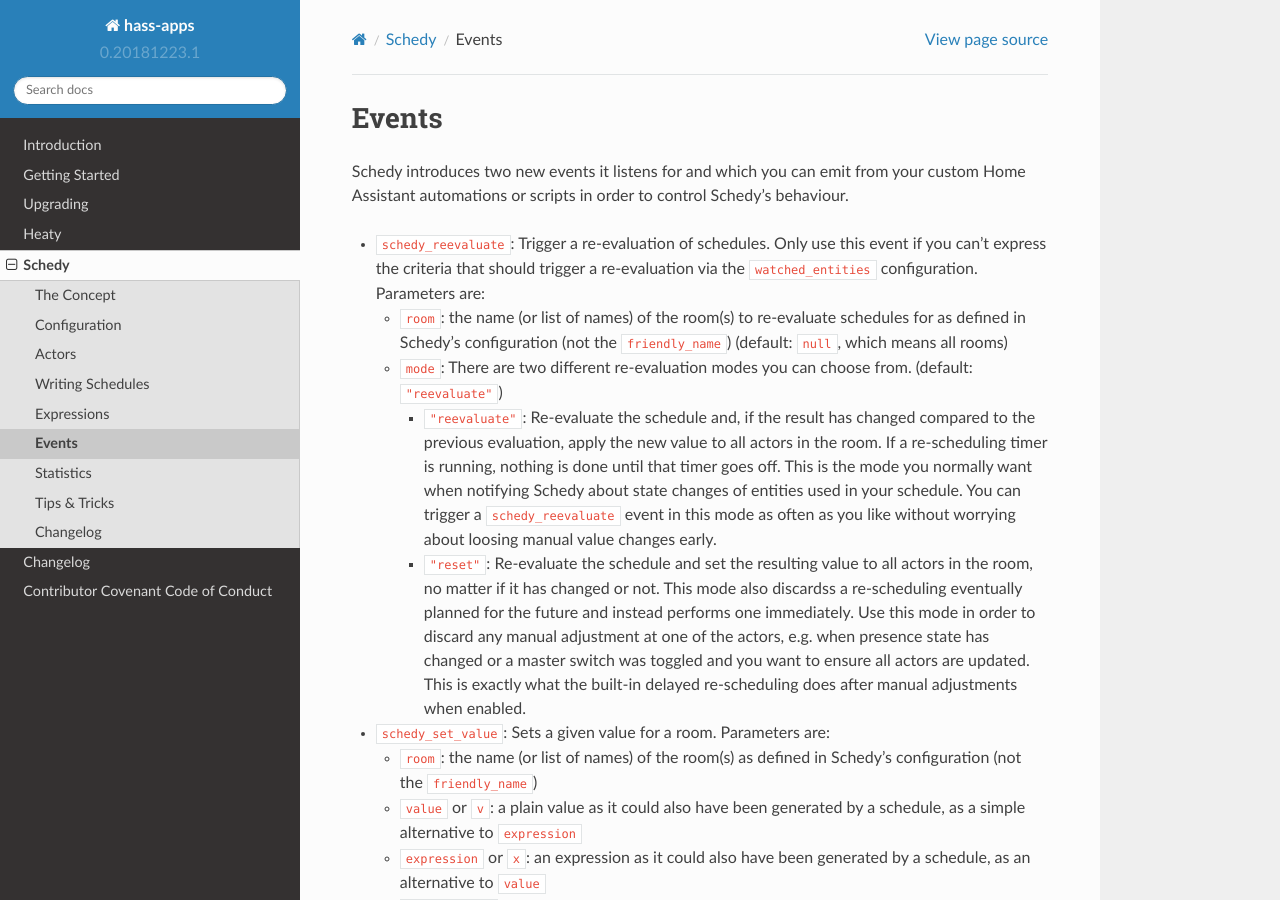
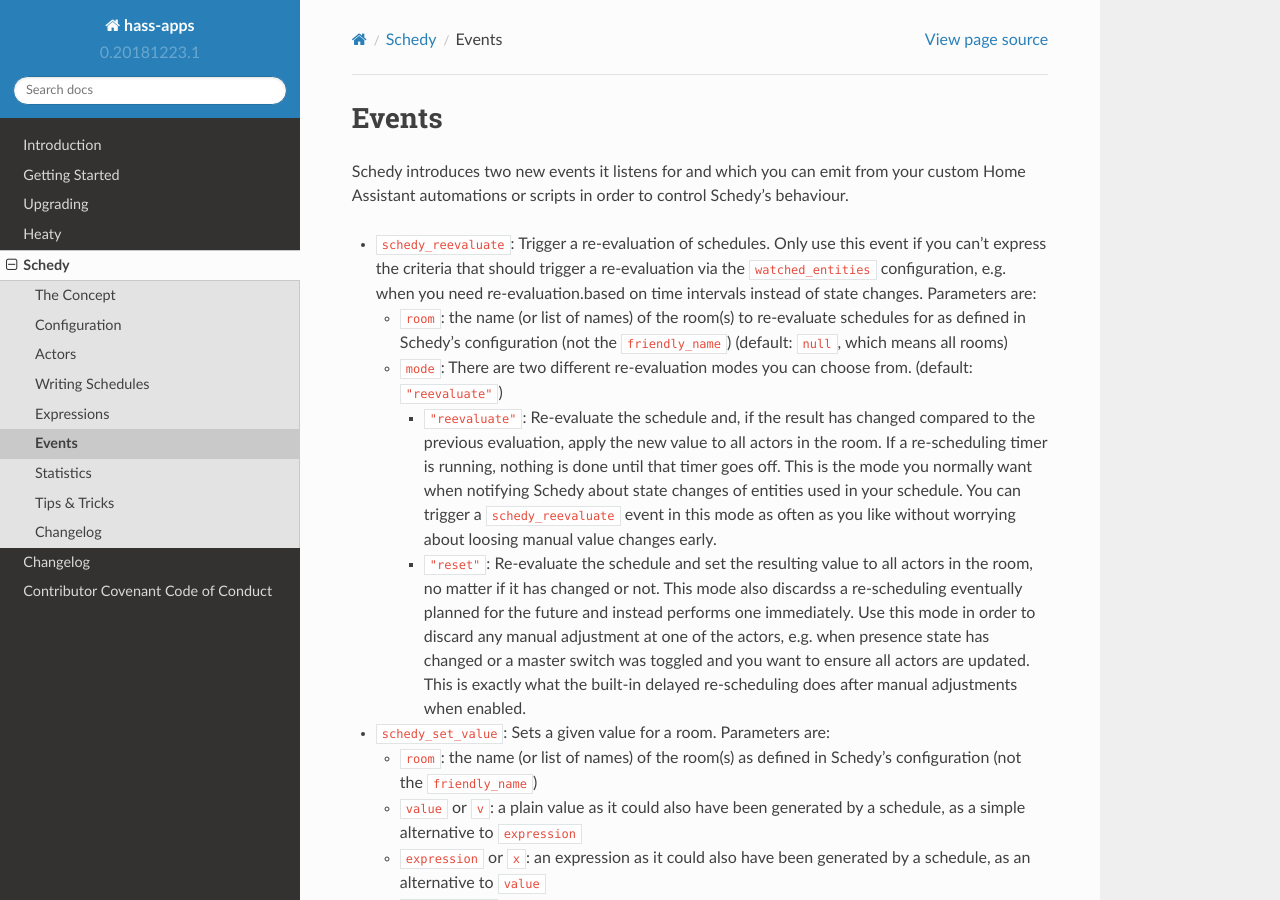
Before and after one commit to bob1de/hass-apps, a Sphinx documentation site: the page built from docs/apps/schedy/events.rst, in a window 1280 px wide and 900 px high. Built offline with Sphinx 7.4.7 and the Read the Docs theme 2.0.0, drawn with Linux system fonts in a browser that asks for light colours.

Commit message:
[schedy] Improved docs for the schedy_reevaluate event

```diff
--- a/docs/apps/schedy/events.rst
+++ b/docs/apps/schedy/events.rst
@@ -7,7 +7,8 @@
 
 * ``schedy_reevaluate``: Trigger a re-evaluation of schedules. Only
   use this event if you can't express the criteria that should trigger
-  a re-evaluation via the ``watched_entities`` configuration.
+  a re-evaluation via the ``watched_entities`` configuration, e.g. when
+  you need re-evaluation.based on time intervals instead of state changes.
   Parameters are:
 
   * ``room``: the name (or list of names) of the room(s) to re-evaluate
```
